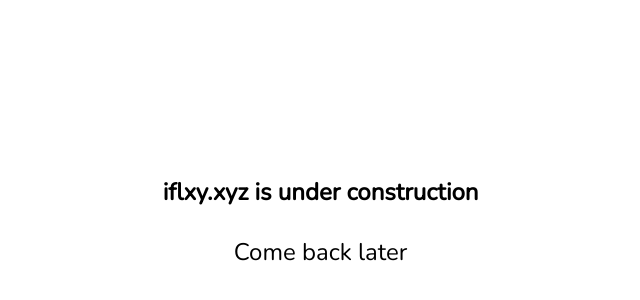
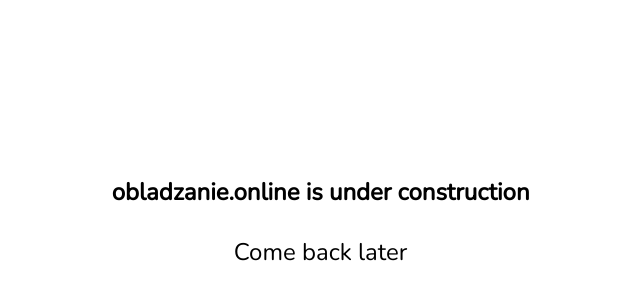
Before and after one commit to iFlxy/obladzanie, a plain HTML site: page index.html in a window 1280 px wide. Shown: the part 176-476 px from the top of the page, without its empty margins (321-961 px from the left). Drawn offline with nearby package versions, Linux system fonts and the light colour scheme.

Commit message:
Update index.html

```diff
--- a/index.html
+++ b/index.html
@@ -57,7 +57,7 @@
 </head>
 <body>
   <div id="titlemain" class="slide-in">
-    <h2 id="kcxd">iflxy.xyz is under construction</h2>
+    <h2 id="kcxd">obladzanie.online is under construction</h2>
   </div>
   <div id="subtitle" class="slide-in">
     <p id="kcxd">Come back later</p>
```
